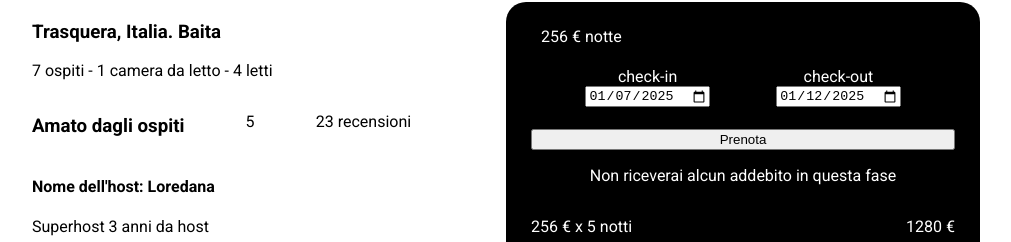
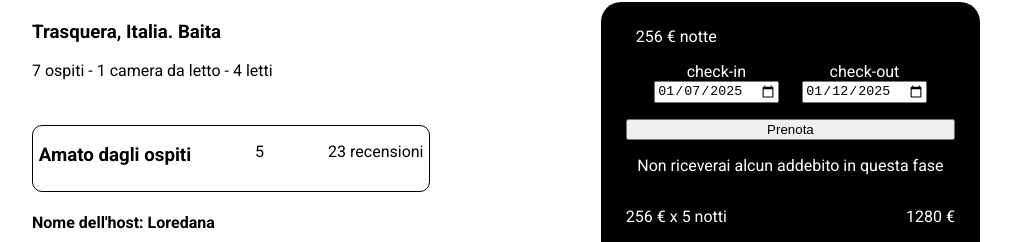
Before and after one commit to SpadaccinoNero7/clone-airbnb, a React (Vite) app: page /singlecard/1 in a window 1280 px wide. Shown: the part 555-797 px from the top of the page, without its empty margins (134-1145 px from the left). Built offline with nearby package versions, Linux system fonts and the light colour scheme; a web font is replaced by a local one.

Commit message:
centrate le recensioni

```diff
--- a/src/components/card/singelCard/singleCard.module.scss
+++ b/src/components/card/singelCard/singleCard.module.scss
@@ -21,6 +21,17 @@
 .rating {
     display: flex;
     justify-content: space-between;
+    border: 1px solid black;
+    border-radius: 10px;
+    padding: 0 1% 1%;
+    margin: 5% 30% 0 0;
+}
+
+.recensioni {
+    display: flex;
+    flex-direction: column;
+    align-items: center;
+    justify-content: center;
 }
 
 .title {
@@ -32,11 +43,11 @@
 .titleCard {
     display: flex;
     flex-direction: column;
-    width: 40%;
+    width: 60%;
 }
 
 .bookingCard {
-    width: 50%;
+    width: 40%;
     display: flex;
     justify-content: center;
 }
```
